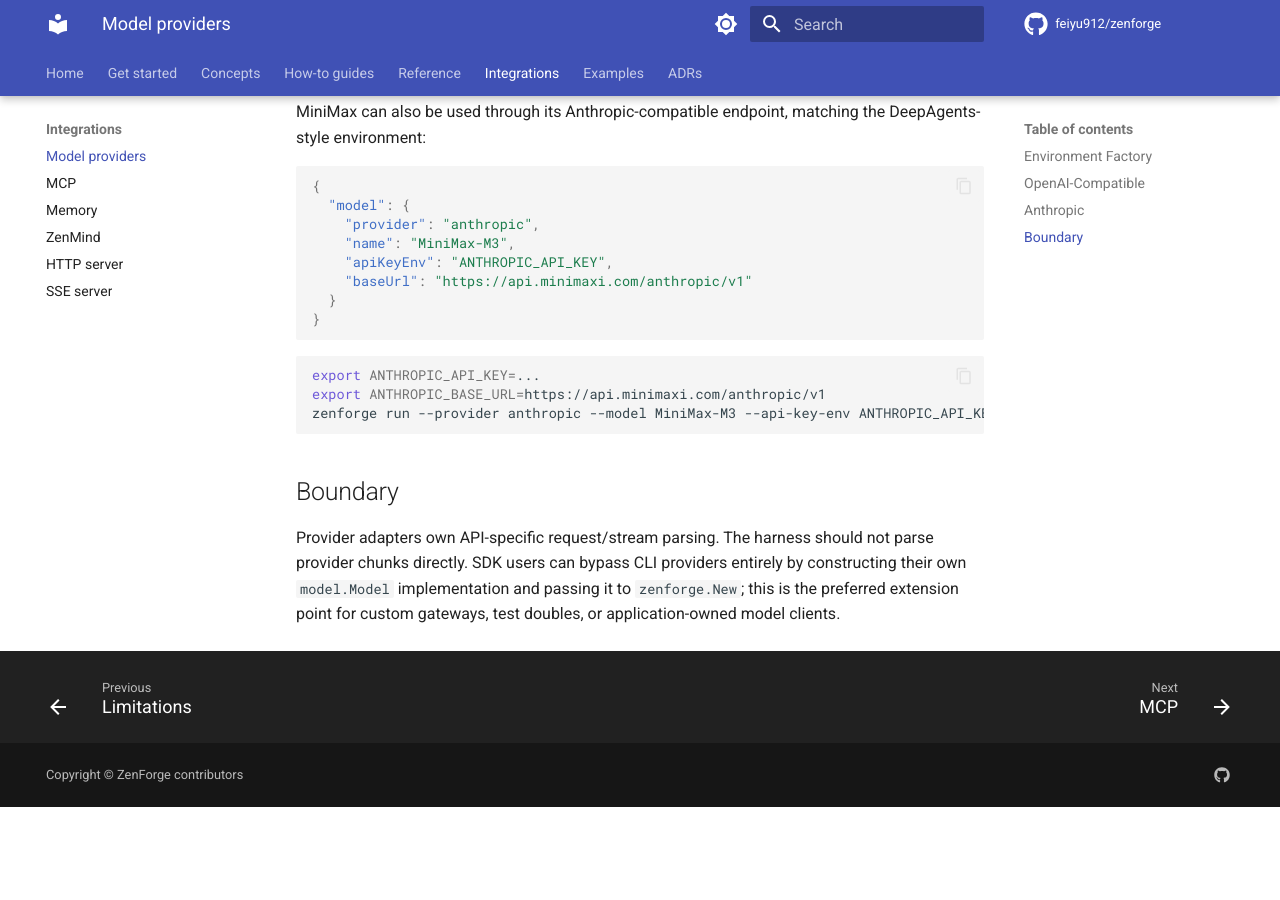
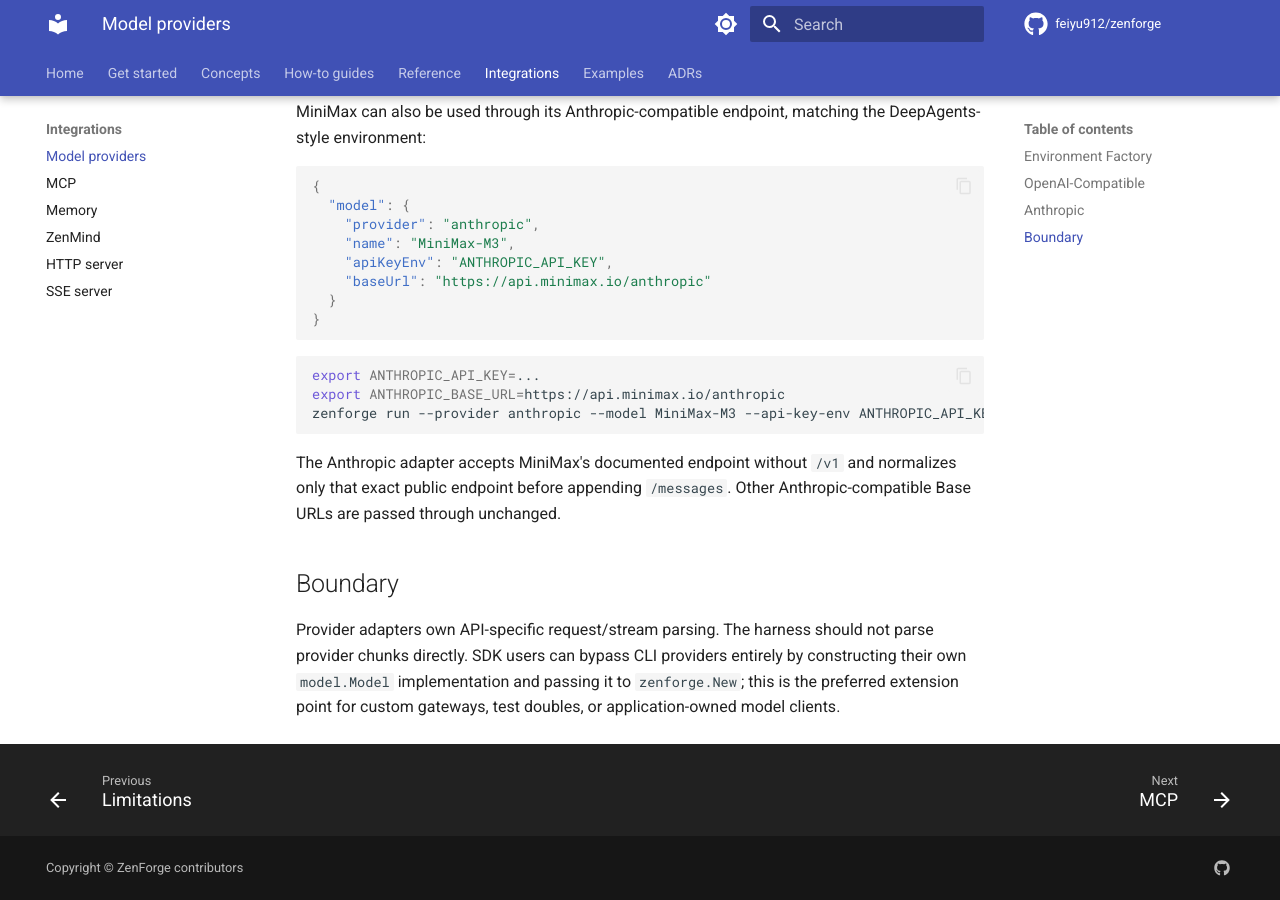
Before and after one commit to feiyu912/zenforge, an MkDocs documentation site: the page built from docs/provider-guide.md, in a window 1280 px wide and 900 px high, scrolled down 2166 px. Built offline with MkDocs 1.6.1 and Material for MkDocs 9.7.7, drawn with Linux system fonts in a browser that asks for light colours; comment, search, counter and statistics services are not loaded; before the commit the page ends 2973 px from its top, so only the background shows below that.

Commit message:
Support MiniMax Anthropic base URL

````diff
--- a/docs/provider-guide.md
+++ b/docs/provider-guide.md
@@ -119,16 +119,20 @@
     "provider": "anthropic",
     "name": "MiniMax-M3",
     "apiKeyEnv": "ANTHROPIC_API_KEY",
-    "baseUrl": "https://api.minimaxi.com/anthropic/v1"
+    "baseUrl": "https://api.minimax.io/anthropic"
   }
 }
 ```
 
 ```bash
 export ANTHROPIC_API_KEY=...
-export ANTHROPIC_BASE_URL=https://api.minimaxi.com/anthropic/v1
+export ANTHROPIC_BASE_URL=https://api.minimax.io/anthropic
 zenforge run --provider anthropic --model MiniMax-M3 --api-key-env ANTHROPIC_API_KEY --base-url "$ANTHROPIC_BASE_URL" "Analyze this repo"
 ```
+
+The Anthropic adapter accepts MiniMax's documented endpoint without `/v1` and
+normalizes only that exact public endpoint before appending `/messages`. Other
+Anthropic-compatible Base URLs are passed through unchanged.
 
 ## Boundary
 
````
Also changed, not shown: README.md (+2 -2 lines), docs/config-reference.md (+1 -1 lines), docs/examples.md (+1 -1 lines), docs/tutorial.md (+6 -6 lines), 2 other files.
